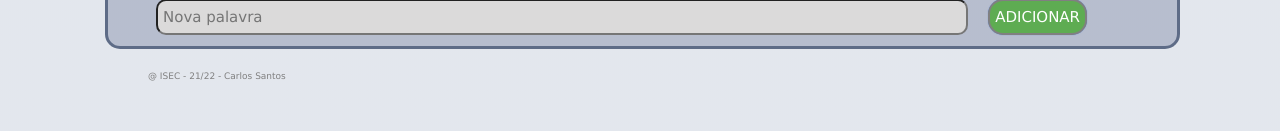
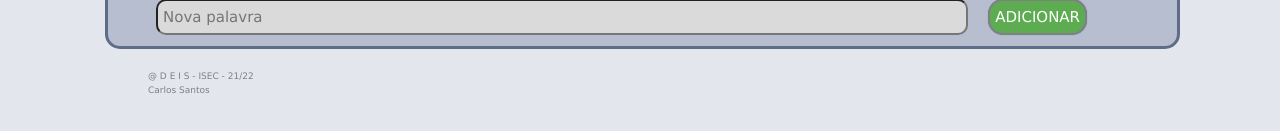
Before and after one commit to MrQuimic/SopaLetrasCMR2021-React, a React (Create React App) app: page / in a window 1280 px wide. Shown: the part 507-638 px from the top of the page. Built offline with nearby package versions, Linux system fonts and the light colour scheme.

Commit message:
Update footer.component.jsx
-

```diff
--- a/src/components/footer/footer.component.jsx
+++ b/src/components/footer/footer.component.jsx
@@ -3,8 +3,8 @@ import React from "react";
 function Footer() {
   return (
     <footer>
-      <p>@ ISEC - 21/22 - Carlos Santos</p>
-
+      <p>@ D E I S - ISEC - 21/22</p>
+      <p>Carlos Santos</p>
     </footer>
   );
 }
```
